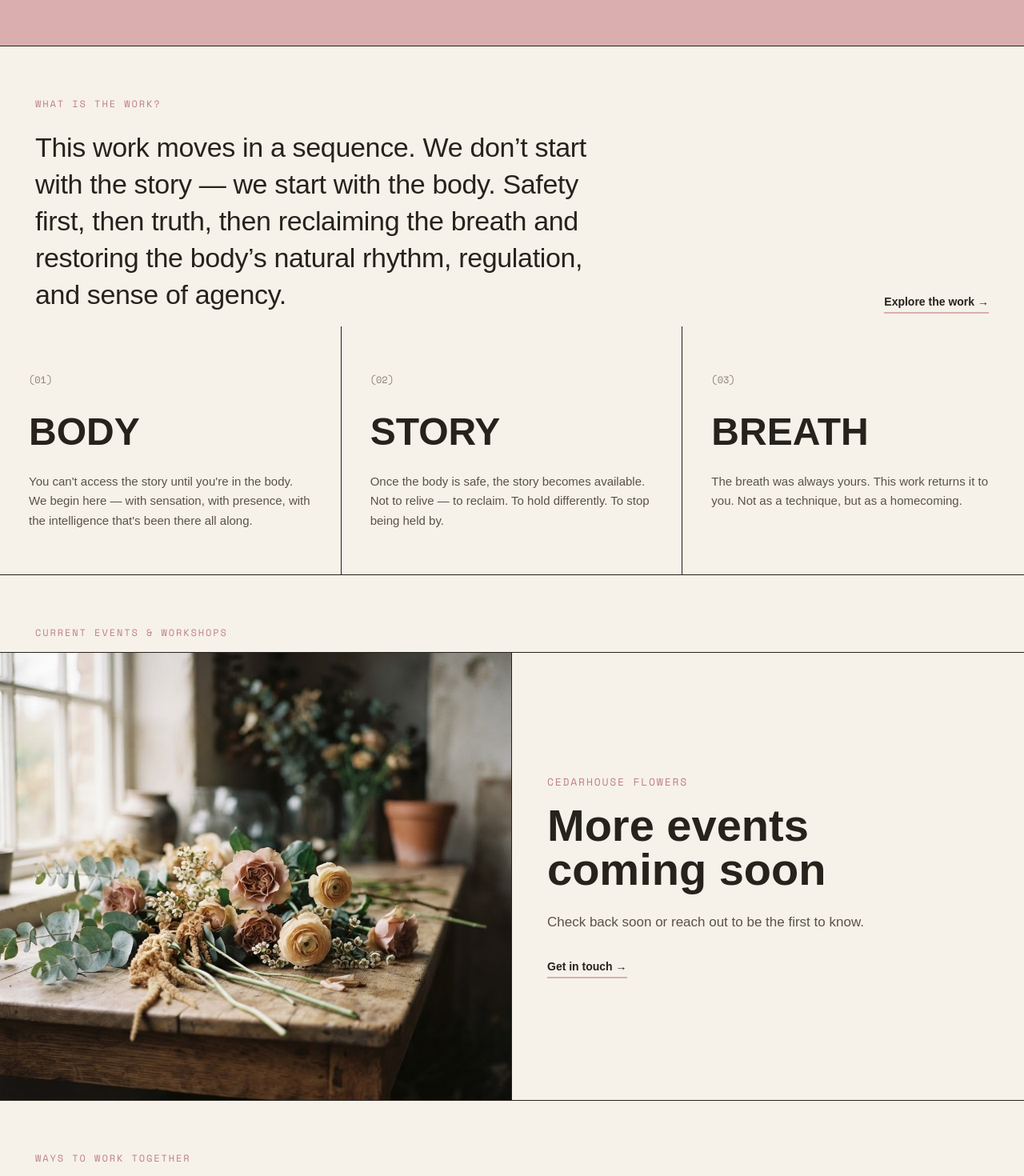
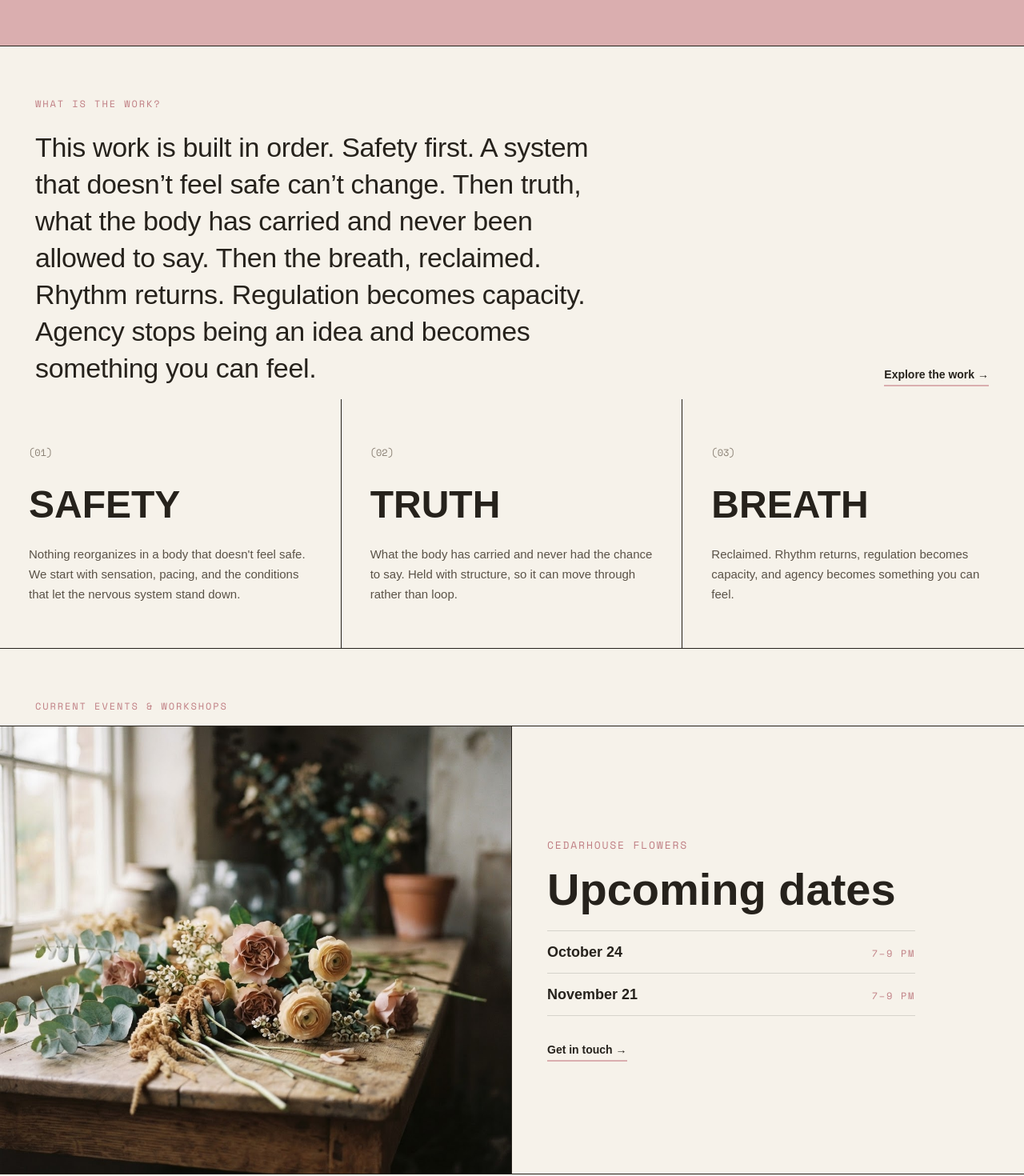
Before and after one commit to caitlynecorry/caitlyne-corry-site, a Next.js app: page / in a window 1280 px wide. Shown: the part 1923-3393 px from the top of the page at 80% size. Built offline with nearby package versions, Linux system fonts and the light colour scheme; a web font is replaced by a local one.

Commit message:
Rename method stages to Safety/Truth/Breath, update intro copy, add Oct 24 and Nov 21 event dates

```diff
--- a/app/events/page.tsx
+++ b/app/events/page.tsx
@@ -2,6 +2,7 @@ import Link from "next/link";
 import { SiteHeader } from "@/components/site-header";
 import { SiteFooterCompact } from "@/components/site-footer";
 import { Button } from "@/components/ui/button";
+import { EventDates } from "@/components/event-dates";
 
 export default function EventsPage() {
   return (
@@ -35,11 +36,9 @@ export default function EventsPage() {
             Cedarhouse Flowers
           </div>
           <h2 className="mb-6 max-w-[460px] font-grotesk text-[clamp(40px,6vw,56px)] font-semibold leading-[0.98]">
-            More events coming soon
+            Upcoming dates
           </h2>
-          <p className="mb-8 max-w-[460px] font-grotesk text-[17px] leading-[1.6] text-[#5a5247]">
-            Check back soon or reach out to be the first to know.
-          </p>
+          <EventDates className="mb-8" />
           <Button asChild variant="outline" className="self-start">
             <Link href="/contact">Get in touch →</Link>
           </Button>
--- a/app/offerings/page.tsx
+++ b/app/offerings/page.tsx
@@ -2,6 +2,7 @@ import Link from "next/link";
 import { SiteHeader } from "@/components/site-header";
 import { SiteFooterCompact } from "@/components/site-footer";
 import { Button } from "@/components/ui/button";
+import { EventDates } from "@/components/event-dates";
 
 export default function OfferingsPage() {
   return (
@@ -158,11 +159,9 @@ export default function OfferingsPage() {
             Cedarhouse Flowers
           </div>
           <h2 className="mb-6 max-w-[460px] font-grotesk text-[44px] font-semibold leading-[0.98]">
-            More events coming soon
+            Upcoming dates
           </h2>
-          <p className="mb-8 max-w-[460px] font-grotesk text-[17px] leading-[1.6] text-[#5a5247]">
-            Check back soon or reach out to be the first to know.
-          </p>
+          <EventDates className="mb-8" />
           <Button asChild variant="outline" className="self-start">
             <Link href="/contact">Get in touch →</Link>
           </Button>
--- a/app/page.tsx
+++ b/app/page.tsx
@@ -3,6 +3,7 @@ import { SiteHeader } from "@/components/site-header";
 import { SiteFooterFull } from "@/components/site-footer";
 import { Button } from "@/components/ui/button";
 import { BreathworkNotice } from "@/components/breathwork-notice";
+import { EventDates } from "@/components/event-dates";
 
 const OFFERINGS = [
   {
@@ -34,18 +35,18 @@ const OFFERINGS = [
 const WORK = [
   {
     no: "(01)",
-    title: "Body",
-    body: "You can't access the story until you're in the body. We begin here — with sensation, with presence, with the intelligence that's been there all along.",
+    title: "Safety",
+    body: "Nothing reorganizes in a body that doesn't feel safe. We start with sensation, pacing, and the conditions that let the nervous system stand down.",
   },
   {
     no: "(02)",
-    title: "Story",
-    body: "Once the body is safe, the story becomes available. Not to relive — to reclaim. To hold differently. To stop being held by.",
+    title: "Truth",
+    body: "What the body has carried and never had the chance to say. Held with structure, so it can move through rather than loop.",
   },
   {
     no: "(03)",
     title: "Breath",
-    body: "The breath was always yours. This work returns it to you. Not as a technique, but as a homecoming.",
+    body: "Reclaimed. Rhythm returns, regulation becomes capacity, and agency becomes something you can feel.",
   },
 ];
 
@@ -162,10 +163,11 @@ export default function HomePage() {
           </div>
           <div className="flex flex-col gap-6 md:flex-row md:items-end md:justify-between md:gap-10">
             <p className="max-w-[720px] font-grotesk text-[clamp(24px,3.4vw,34px)] font-medium leading-[1.35] tracking-[-0.01em]">
-              This work moves in a sequence. We don&rsquo;t start with the story
-              — we start with the body. Safety first, then truth, then
-              reclaiming the breath and restoring the body&rsquo;s natural
-              rhythm, regulation, and sense of agency.
+              This work is built in order. Safety first. A system that
+              doesn&rsquo;t feel safe can&rsquo;t change. Then truth, what the
+              body has carried and never been allowed to say. Then the breath,
+              reclaimed. Rhythm returns. Regulation becomes capacity. Agency
+              stops being an idea and becomes something you can feel.
             </p>
             <Link
               href="/the-work"
@@ -214,11 +216,9 @@ export default function HomePage() {
               Cedarhouse Flowers
             </div>
             <h2 className="mb-6 max-w-[460px] font-grotesk text-[clamp(40px,6vw,56px)] font-semibold leading-[0.98]">
-              More events coming soon
+              Upcoming dates
             </h2>
-            <p className="mb-8 max-w-[460px] font-grotesk text-[17px] leading-[1.6] text-[#5a5247]">
-              Check back soon or reach out to be the first to know.
-            </p>
+            <EventDates className="mb-8" />
             <Link
               href="/contact"
               className="self-start border-b-2 border-pink-deep pb-[3px] font-grotesk text-sm font-semibold"
--- a/app/the-work/page.tsx
+++ b/app/the-work/page.tsx
@@ -5,16 +5,16 @@ import { Button } from "@/components/ui/button";
 const STAGES = [
   {
     no: "(01)",
-    title: "Body",
-    body: "You can't access the story until you're in the body. We begin here — with sensation, with presence, with the intelligence that's been there all along.",
+    title: "Safety",
+    body: "Nothing reorganizes in a body that doesn't feel safe. We start with sensation, pacing, and the conditions that let the nervous system stand down.",
     bg: "bg-sand-2",
     titleColor: "",
     numColor: "text-[#8a8074]",
   },
   {
     no: "(02)",
-    title: "Story",
-    body: "Once the body is safe, the story becomes available. Not to relive — to reclaim. To hold differently. To stop being held by.",
+    title: "Truth",
+    body: "What the body has carried and never had the chance to say. Held with structure, so it can move through rather than loop.",
     bg: "bg-sand-2",
     titleColor: "",
     numColor: "text-[#8a8074]",
@@ -22,7 +22,7 @@ const STAGES = [
   {
     no: "(03)",
     title: "Breath",
-    body: "The breath was always yours. This work returns it to you. Not as a technique, but as a homecoming.",
+    body: "Reclaimed. Rhythm returns, regulation becomes capacity, and agency becomes something you can feel.",
     bg: "bg-pink",
     titleColor: "text-[#3a2a2b]",
     numColor: "text-[#5a3a3b]",
@@ -52,7 +52,7 @@ export default function TheWorkPage() {
       {/* Header */}
       <section className="border-b border-ink px-5 pb-14 pt-[70px] md:px-10">
         <div className="mb-[26px] font-mono text-xs uppercase tracking-[0.2em] text-pink-muted">
-          The method — body, story, breath
+          The method — safety, truth, breath
         </div>
         <h1 className="m-0 font-grotesk text-[clamp(54px,13vw,158px)] font-bold uppercase leading-[0.82] tracking-[-0.045em]">
           The
@@ -60,9 +60,11 @@ export default function TheWorkPage() {
           Work.
         </h1>
         <p className="mt-10 max-w-[600px] font-grotesk text-[19px] leading-[1.55] text-[#5a5247]">
-          This work moves in a sequence. We don&rsquo;t start with the story — we
-          start with the body. Safety first, then truth, then the breath that was
-          always yours.
+          This work is built in order. Safety first. A system that doesn&rsquo;t
+          feel safe can&rsquo;t change. Then truth, what the body has carried and
+          never been allowed to say. Then the breath, reclaimed. Rhythm returns.
+          Regulation becomes capacity. Agency stops being an idea and becomes
+          something you can feel.
         </p>
       </section>
 
--- /dev/null
+++ b/components/event-dates.tsx
@@ -0,0 +1,27 @@
+export const EVENT_DATES = [
+  { day: "Saturday", date: "October 24", dateTime: "2026-10-24T19:00" },
+  { day: "Saturday", date: "November 21", dateTime: "2026-11-21T19:00" },
+];
+
+export function EventDates({ className = "" }: { className?: string }) {
+  return (
+    <ul
+      className={`max-w-[460px] border-t border-ink/15 font-grotesk text-ink ${className}`}
+    >
+      {EVENT_DATES.map((e) => (
+        <li
+          key={e.dateTime}
+          className="flex items-baseline justify-between gap-4 border-b border-ink/15 py-3"
+        >
+          <time dateTime={e.dateTime} className="text-lg font-semibold">
+            {e.date}
+            <span className="sr-only">, {e.day}</span>
+          </time>
+          <span className="font-mono text-xs uppercase tracking-[0.14em] text-pink-muted">
+            7–9 PM
+          </span>
+        </li>
+      ))}
+    </ul>
+  );
+}
```
